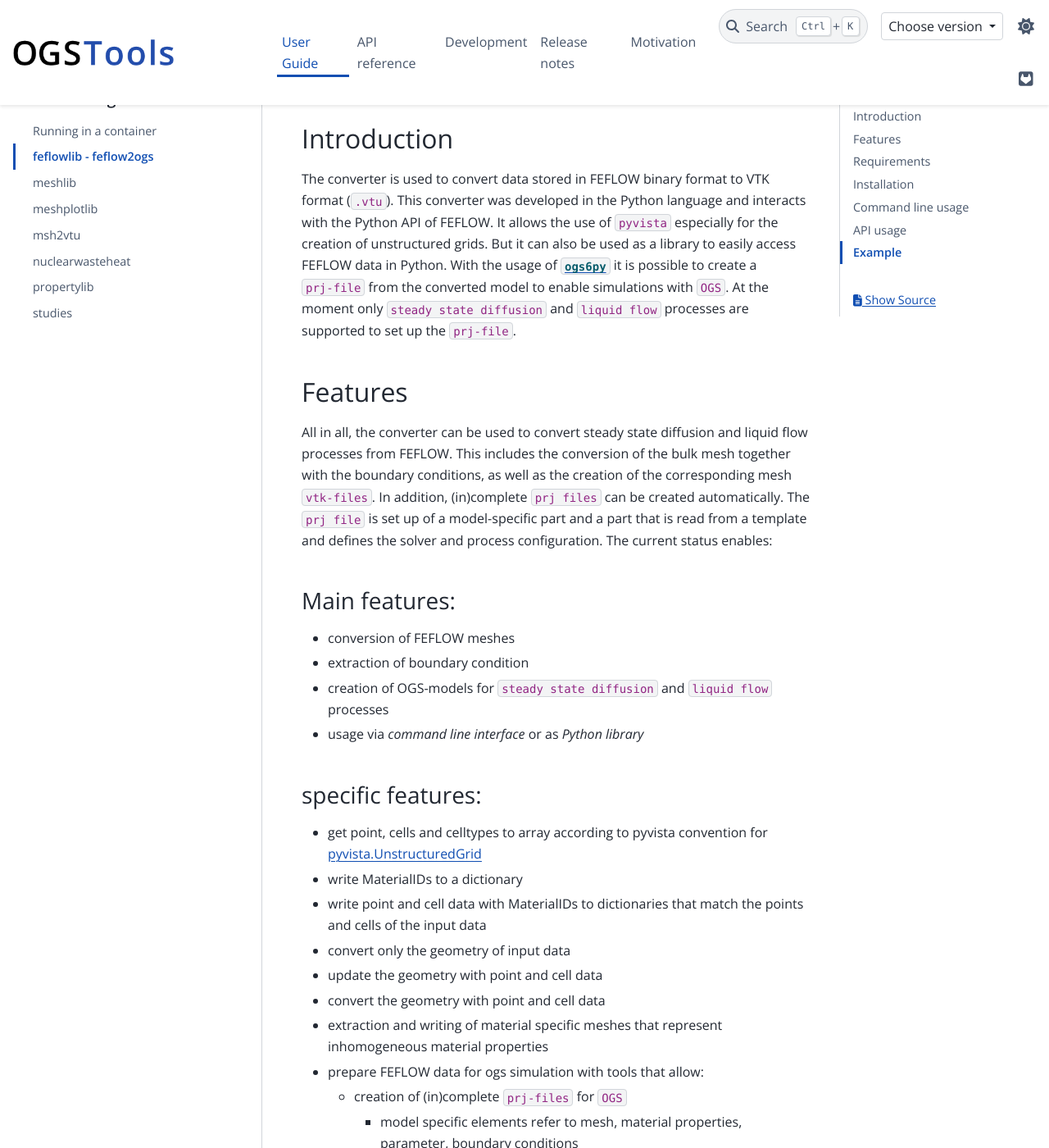
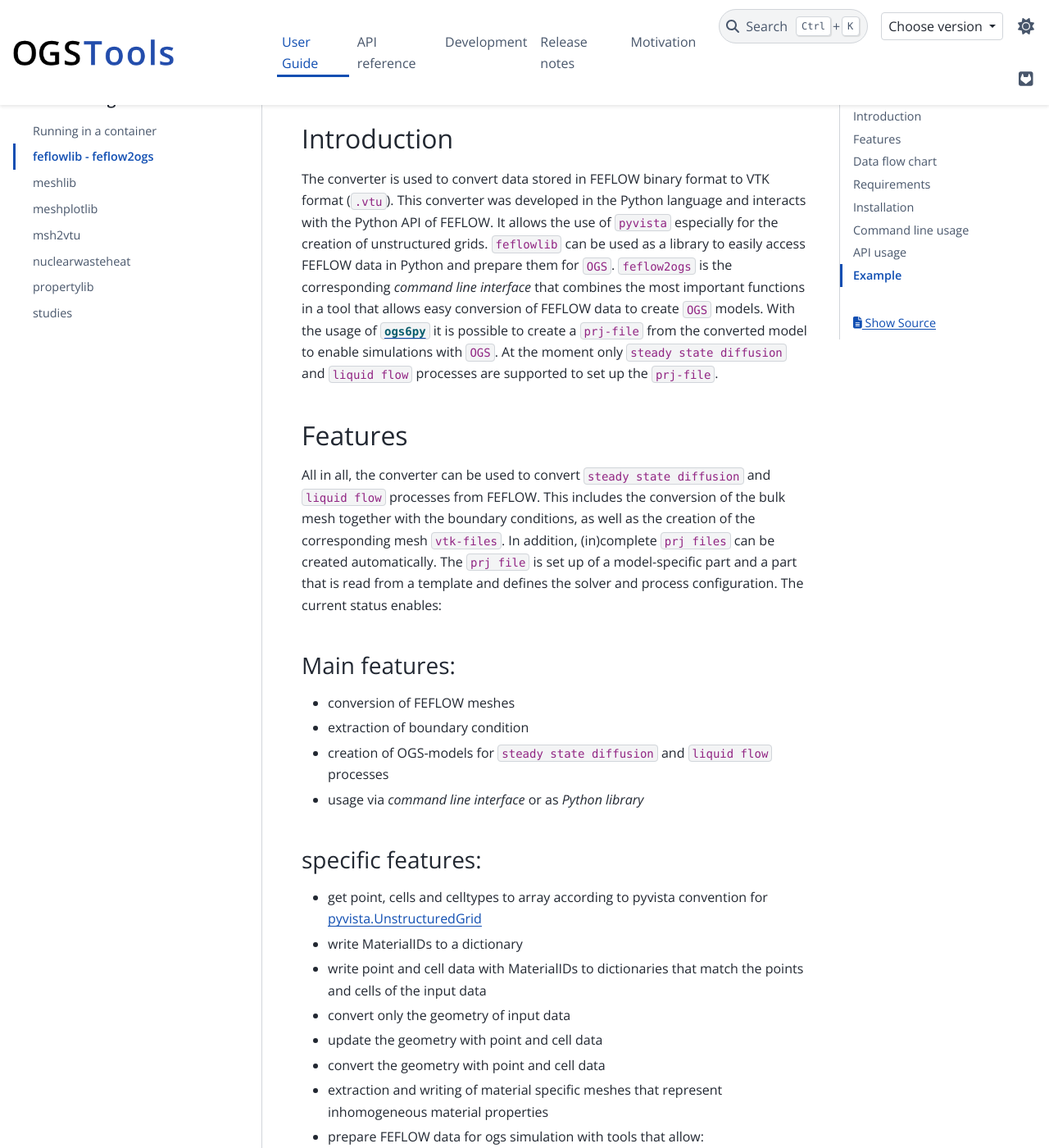
Before and after one commit to ufz/ogstools, a Sphinx documentation site: the page built from docs/user-guide/feflowlib.md, in a window 1280 px wide and 1400 px high, scrolled down 219 px. Shown: the whole window at 82% size. Built offline with Sphinx 7.4.7 and the PyData theme 0.15.4, drawn with Linux system fonts in a browser that asks for light colours; pages that are not in the unit, such as notebooks, are missing from menus; the version number could not be read and is left out; comment, search, counter and statistics services are not loaded; some of the changed text lies outside the part shown.

Commit message:
update user-guide

````diff
--- a/docs/user-guide/feflowlib.md
+++ b/docs/user-guide/feflowlib.md
@@ -9,13 +9,14 @@
 The converter is used to convert data stored in FEFLOW binary format to VTK format (`.vtu`).
 This converter was developed in the Python language and interacts with the Python API of FEFLOW.
 It allows the use of `pyvista` especially for the creation of unstructured grids.
-But it can also be used as a library to easily access FEFLOW data in Python.
+`feflowlib` can be used as a library to easily access FEFLOW data in Python and prepare them for `OGS`.
+`feflow2ogs` is the corresponding *command line interface* that combines the most important functions in a tool that allows easy conversion of FEFLOW data to create `OGS` models.
 With the usage of [`ogs6py`](https://joergbuchwald.github.io/ogs6py-doc/index.html) it is possible to create a `prj-file` from the converted model to enable simulations with `OGS`.
 At the moment only `steady state diffusion` and `liquid flow` processes are supported to set up the `prj-file`.
 
 ## Features
 
-All in all, the converter can be used to convert steady state diffusion and liquid flow processes from FEFLOW.
+All in all, the converter can be used to convert `steady state diffusion` and `liquid flow` processes from FEFLOW.
 This includes the conversion of the bulk mesh together with the boundary conditions, as well as the creation of the corresponding mesh `vtk-files`.
 In addition, (in)complete `prj files` can be created automatically.
 The `prj file` is set up of a model-specific part and a part that is read from a template and defines the solver and process configuration.
@@ -42,6 +43,11 @@
     - model specific elements refer to mesh, material properties, parameter, boundary conditions
     - templates define the solver, time loop, process, output
   - writing of boundary conditions to separate `.vtu`-files
+
+## Data flow chart
+
+The following diagram shows the data flow that `feflowlib` is intended to enable.
+`feflow2ogs` summarizes all the necessary features from the `feflowlib` to allow this data flow.
 
 ```{mermaid}
 graph TD
````
